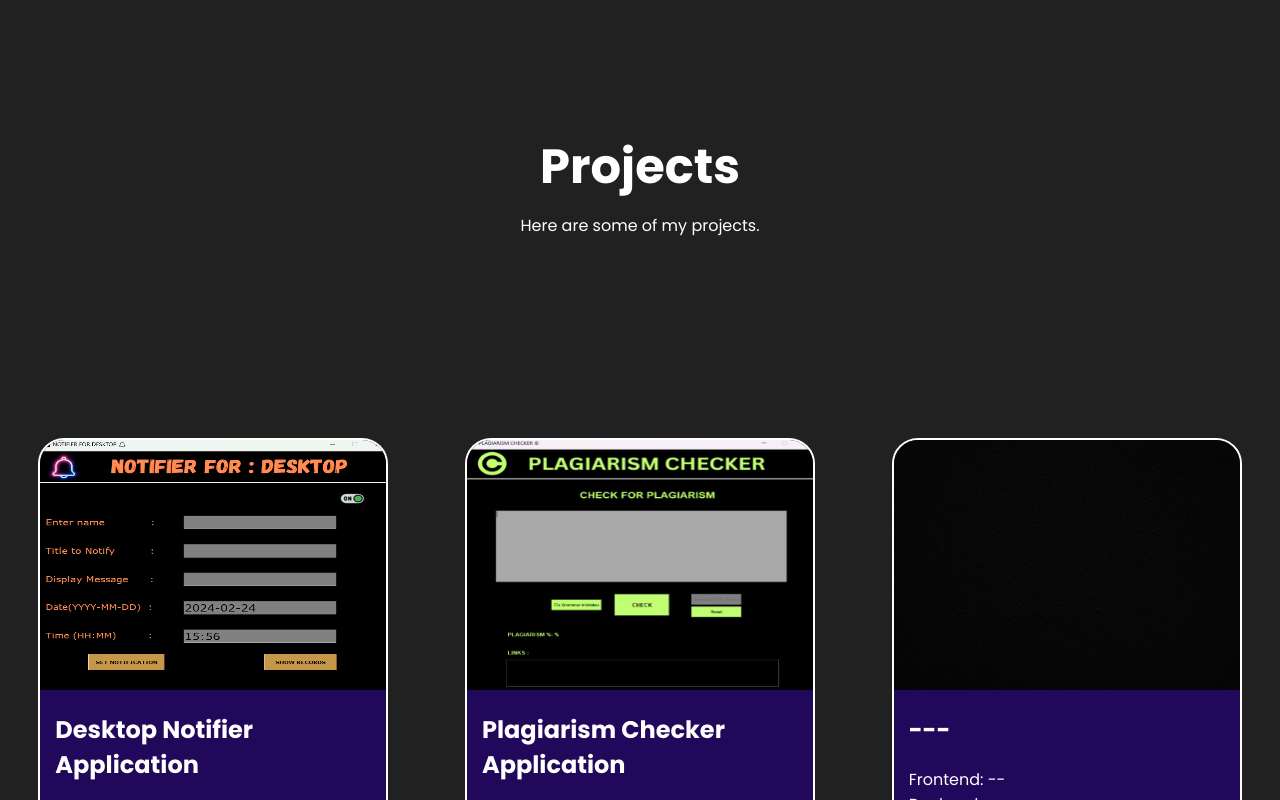
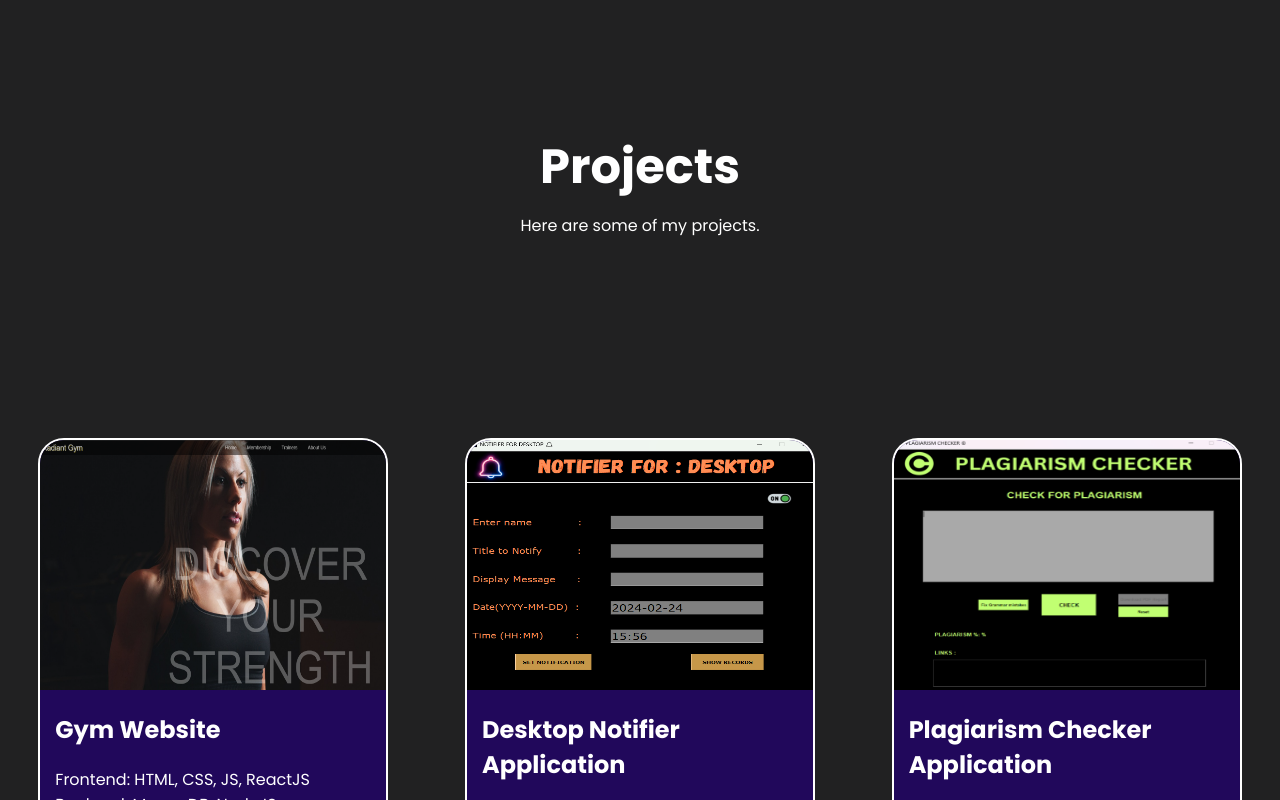
Before and after one commit to tusharrajput001/My_Portfolio_Webiste, a React (Vite) app: page / in a window 1280 px wide. Shown: the part 2000-2800 px from the top of the page. Built offline with nearby package versions, Linux system fonts and the light colour scheme.

Commit message:
Project added new

```diff
--- a/src/App.jsx
+++ b/src/App.jsx
@@ -47,6 +47,7 @@ function App() {
     <Footer/>
 
 
+
     </>
   );
 }
--- a/src/components/Intro/intro.jsx
+++ b/src/components/Intro/intro.jsx
@@ -1,6 +1,6 @@
 import React from 'react'
 import './intro.css'
-import bg from '../../assets/img1 (3).jpg'
+import bg from '../../assets/img1 (4).jpg'
 import { Link } from 'react-scroll'
 
 
--- a/src/components/Projects2/project2main.jsx
+++ b/src/components/Projects2/project2main.jsx
@@ -3,7 +3,7 @@ import Projects2 from './projects2'
 import './project2main.css'
 import PrImg1 from '../../assets/plag.png'
 import PrImg2 from '../../assets/notifier.png'
-import Black from '../../assets/black.jpg'
+import PrImg3 from '../../assets/gym.png'
 
 function Project2main() {
   return (
@@ -12,9 +12,9 @@ function Project2main() {
     <p className='project-desc'>Here are some of my projects.</p>
 
     <div className='projects-container'>
+        <Projects2 GithubLink="https://radiantgym.netlify.app/" cardImg={PrImg3}  PrTitle="Gym Website " PrFe="HTML, CSS, JS, ReactJS" PrBe = "MongoDB, NodeJS"/>
         <Projects2 GithubLink="https://github.com/tusharrajput001/DesktopNotifierr" cardImg={PrImg2} PrTitle="Desktop Notifier Application" PrFe="Python, Tkinter" PrBe = "SQLite3"/>
         <Projects2 GithubLink="https://github.com/tusharrajput001/Plagiarism_checker" cardImg={PrImg1} PrTitle="Plagiarism Checker Application" PrFe="Python, Tkinter" PrBe = "SQLite3, RestAPI"/>
-        <Projects2 GithubLink="https://www.google.com" cardImg={Black}  PrTitle="---" PrFe="--" PrBe = "--"/>
 
     </div>
     </section>
--- a/src/components/Projects2/projects2.jsx
+++ b/src/components/Projects2/projects2.jsx
@@ -20,7 +20,7 @@ function Projects2({cardImg,PrTitle,PrFe,PrBe,GithubLink}) {
 
               <a href={GithubLink} target="_blank" rel="noopener noreferrer">
                 <button className='PrButton' type='button'>
-                  GITHUB LINK
+                  - - LINK - -
                 </button>
               </a>
          </div>
```
Also changed, not shown: src/assets/black.jpg (deleted), src/assets/gym.png (added).
